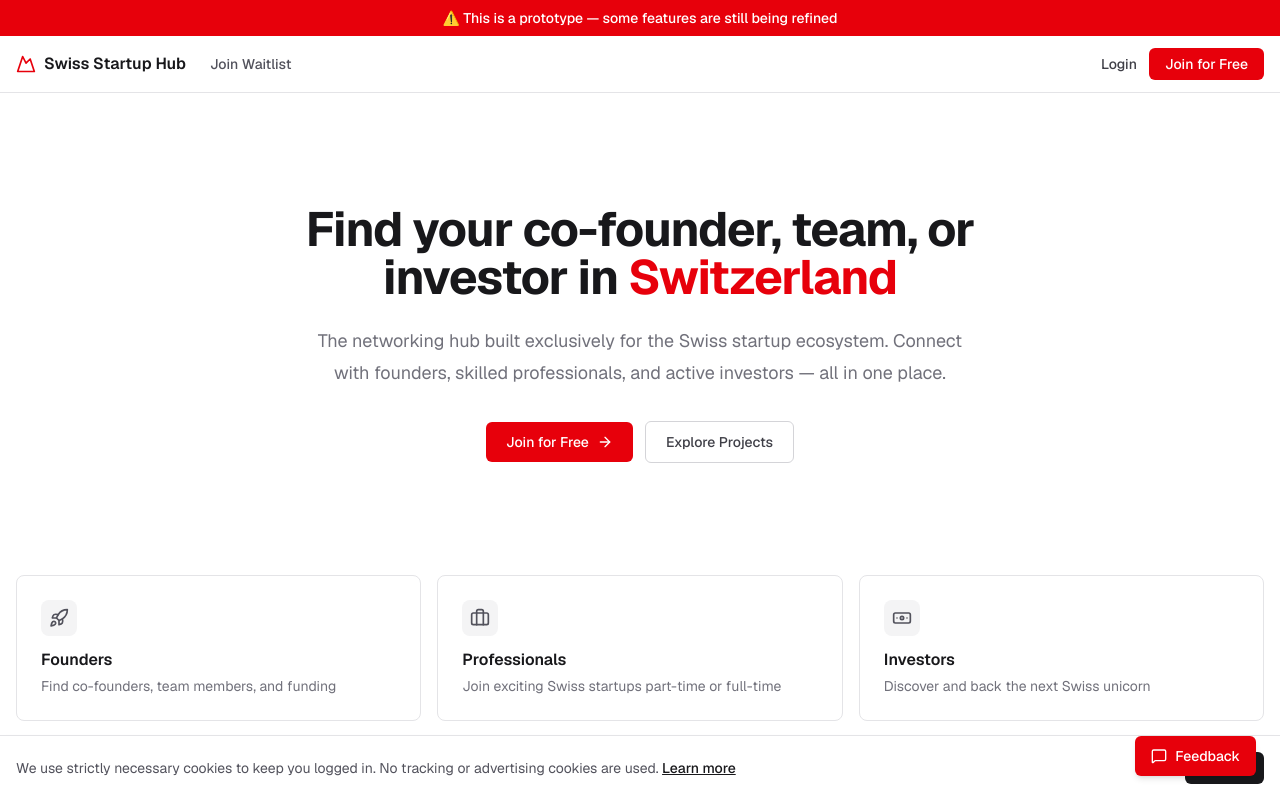
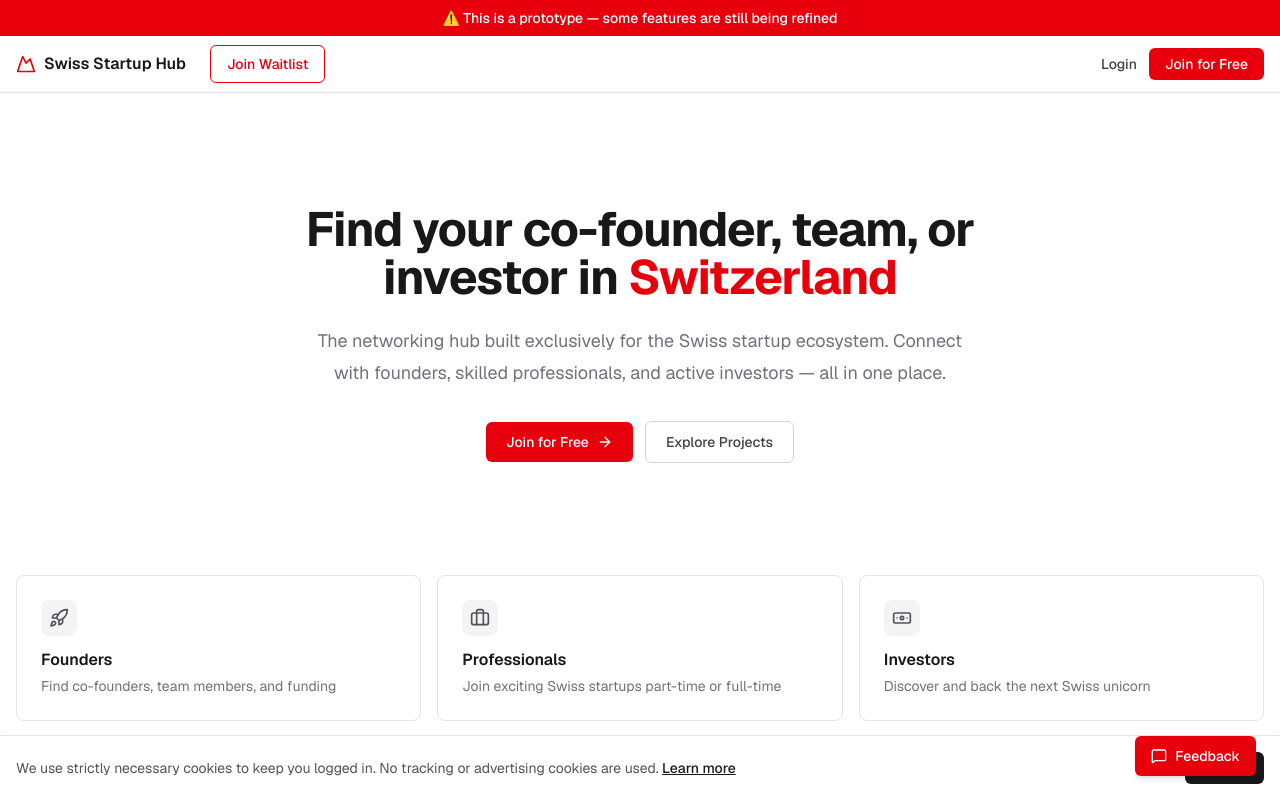
Before and after one commit to hengamer09/swiss-startup-hub, a Next.js app: page / in a window 1280 px wide. Shown: the top 800 px of the page. Built offline with nearby package versions, Linux system fonts and the light colour scheme; no server answers; the database is empty.

Commit message:
fix: make waitlist button more visible in navbar

```diff
--- a/src/components/layout/Navbar.tsx
+++ b/src/components/layout/Navbar.tsx
@@ -58,7 +58,7 @@ export default function Navbar({ onFeedback }: { onFeedback?: () => void }) {
           <button
             type="button"
             onClick={openWaitlist}
-            className="hidden text-sm font-medium text-zinc-600 hover:text-zinc-900 transition-colors focus:outline-2 focus:outline-red-600 focus:rounded-sm md:inline-flex"
+            className="hidden rounded-md border border-red-600 bg-white px-4 py-2 text-sm font-medium text-red-600 transition-colors hover:bg-red-50 focus:outline-2 focus:outline-red-600 md:inline-flex"
           >
             Join Waitlist
           </button>
```
